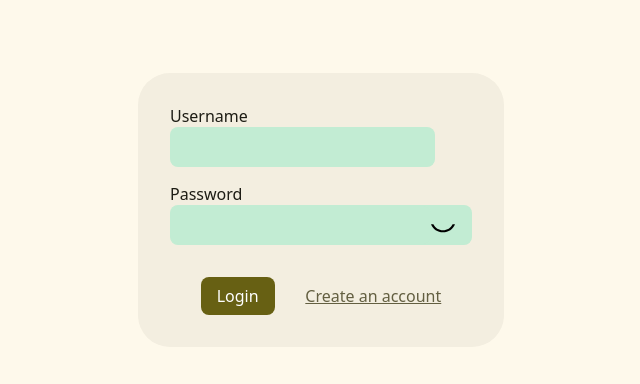
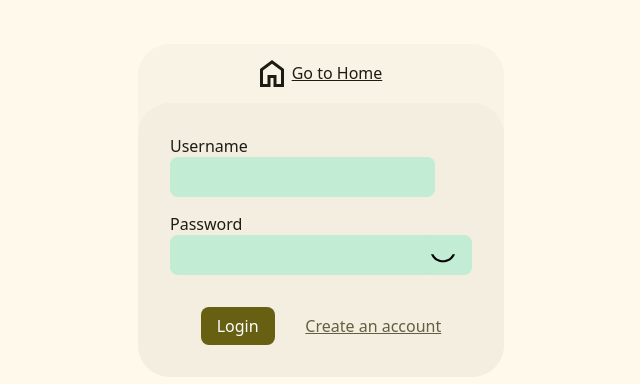
Before and after one commit to ajayfoo/top-blog-viewer-frontend, a React (Vite) app: page /auth/login in a window 1280 px wide. Shown: the part 190-574 px from the top of the page, without its empty margins (319-959 px from the left). Built offline with nearby package versions, Linux system fonts and the light colour scheme; no server answers.

Commit message:
feat: add GoToHome component to login and sign up page

```diff
--- /dev/null
+++ b/src/components/GoToHome/index.jsx
@@ -0,0 +1,22 @@
+import { Link } from "react-router-dom";
+import PropTypes from "prop-types";
+import classes from "./style.module.css";
+import HomeIcon from "../Icons/HomeIcon";
+
+function GoToHome({ className = "" }) {
+  const rootClassName = `${classes["go-to-home"]} ${className}`;
+  return (
+    <article className={rootClassName}>
+      <Link to="/">
+        <HomeIcon className={classes.icon} />
+        Go to Home
+      </Link>
+    </article>
+  );
+}
+
+GoToHome.propTypes = {
+  className: PropTypes.string,
+};
+
+export default GoToHome;
--- /dev/null
+++ b/src/components/GoToHome/style.module.css
@@ -0,0 +1,21 @@
+.go-to-home {
+  display: flex;
+  background-color: var(--surface-container-low);
+  justify-content: center;
+  padding-block: var(--size-2);
+  border-radius: var(--size-3) var(--size-3) 0 0;
+}
+.go-to-home > a {
+  display: flex;
+  align-items: center;
+  gap: var(--size-1);
+  color: var(--on-surface);
+}
+
+.go-to-home > a:hover {
+  text-decoration: none;
+}
+.icon {
+  inline-size: 1.5em;
+  fill: var(--on-surface);
+}
--- /dev/null
+++ b/src/components/Icons/HomeIcon.jsx
@@ -0,0 +1,19 @@
+import PropTypes from "prop-types";
+
+function HomeIcon({ className }) {
+  return (
+    <svg
+      className={className}
+      xmlns="http://www.w3.org/2000/svg"
+      viewBox="4 3 16 18"
+    >
+      <path d="M6 19h3v-6h6v6h3v-9l-6-4.5L6 10zm-2 2V9l8-6l8 6v12h-7v-6h-2v6zm8-8.75"></path>
+    </svg>
+  );
+}
+
+HomeIcon.propTypes = {
+  className: PropTypes.string,
+};
+
+export default HomeIcon;
--- a/src/components/LoginPage/index.jsx
+++ b/src/components/LoginPage/index.jsx
@@ -5,6 +5,7 @@ import { Link, useNavigate } from "react-router-dom";
 import ErrorModal from "../ErrorModal";
 import UsernameField from "./UsernameField";
 import PasswordField from "./PasswordField";
+import GoToHome from "../GoToHome";
 
 const sendLoginRequest = async (username, password) => {
   const url = import.meta.env.VITE_API_URL + "/auth/login";
@@ -93,7 +94,6 @@ function LoginForm() {
   };
   const signUpLinkText = "Create an account";
   return (
-    <main className={classes.main}>
     <form noValidate={true} onSubmit={handleSubmit} className={classes.form}>
       <UsernameField
         disabled={isSending}
@@ -119,16 +119,13 @@ function LoginForm() {
           {isSending ? <Spinner className={classes["spinner"]} /> : "Login"}
         </button>
         {isSending ? (
-            <span className={classes["disabled-sign-up"]}>
-              {signUpLinkText}
-            </span>
+          <span className={classes["disabled-sign-up"]}>{signUpLinkText}</span>
         ) : (
           <Link className={classes["sign-up"]} to="/auth/sign-up">
             {signUpLinkText}
           </Link>
         )}
       </div>
-      </form>
       {error && (
         <ErrorModal
           message={error}
@@ -136,12 +133,19 @@ function LoginForm() {
           ref={errorModalRef}
         />
       )}
+    </form>
+  );
+}
+
+function LoginPage() {
+  return (
+    <main className={classes.main}>
+      <div className={classes.wrapper}>
+        <GoToHome />
+        <LoginForm />
+      </div>
     </main>
   );
 }
 
-function LoginPage() {
-  return <LoginForm />;
-}
-
 export default LoginPage;
--- a/src/components/LoginPage/style.module.css
+++ b/src/components/LoginPage/style.module.css
@@ -4,14 +4,19 @@
   min-block-size: 100vh;
 }
 
+.wrapper {
+  background-color: var(--surface-container-low);
+  border-radius: var(--size-3);
+}
+
 .form {
   background-color: var(--surface-container);
-  color: var(--on-surface-container);
+  color: var(--on-surface);
   padding: var(--size-3);
-  border-radius: var(--size-3);
   display: grid;
   gap: var(--size-2);
   inline-size: clamp(28ch, 35vw, 33ch);
+  border-radius: var(--size-3);
 }
 
 .login {
--- a/src/components/SignUpPage/index.jsx
+++ b/src/components/SignUpPage/index.jsx
@@ -7,6 +7,7 @@ import signUpFormReducer from "./reducer.js";
 import validator from "validator";
 import UsernameField from "./UsernameField/index.jsx";
 import PasswordField from "./PasswordField/index.jsx";
+import GoToHome from "../GoToHome/index.jsx";
 
 const isAlphaNumericOrUnderscore = (str) => {
   let code, i, len;
@@ -242,7 +243,10 @@ function SignUpForm() {
 function SignUpPage() {
   return (
     <main className={classes.main}>
-      <SignUpForm />
+      <div className={classes.wrapper}>
+        <GoToHome />
+        <SignUpForm />
+      </div>
     </main>
   );
 }
--- a/src/components/SignUpPage/style.module.css
+++ b/src/components/SignUpPage/style.module.css
@@ -6,6 +6,11 @@
   display: grid;
   place-content: center;
   min-block-size: 100vh;
+}
+
+.wrapper {
+  background-color: var(--surface-container-low);
+  border-radius: var(--size-3);
 }
 
 .form {
```
Lines whose indentation alone changed are shown as unchanged.
